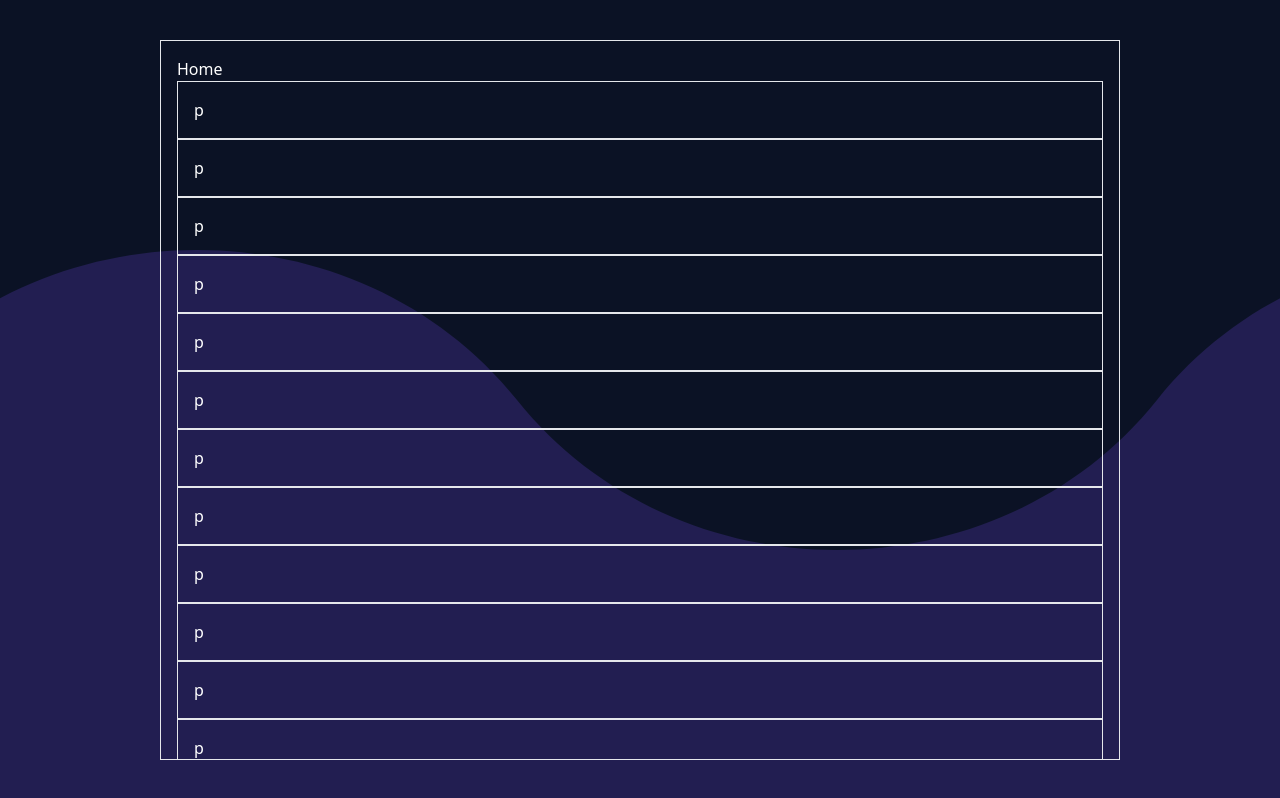
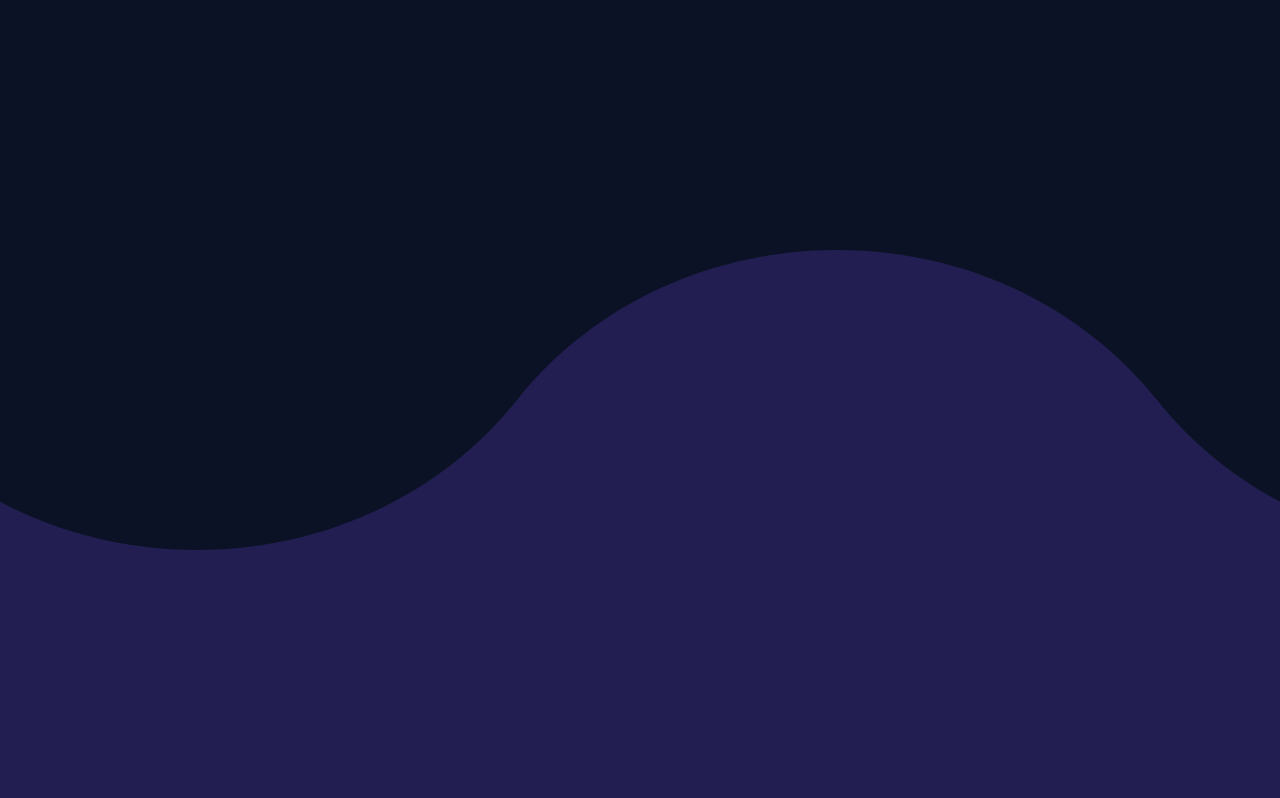
Before and after one commit to aja-silason/portfolio, a React (Vite) app: page / in a window 1280 px wide. Built offline with nearby package versions, Linux system fonts and the light colour scheme.

Commit message:
feat: adiciona dependencia axios e phosphor icon

```diff
--- a/package.json
+++ b/package.json
@@ -10,6 +10,7 @@
     "preview": "vite preview"
   },
   "dependencies": {
+    "axios": "^1.8.4",
     "react": "^19.0.0",
     "react-dom": "^19.0.0",
     "react-router-dom": "^7.4.1"
@@ -19,6 +20,7 @@
     "@types/react": "^19.0.10",
     "@types/react-dom": "^19.0.4",
     "@vitejs/plugin-react": "^4.3.4",
+    "@phosphor-icons/react": "^2.1.7",
     "autoprefixer": "^10.4.21",
     "eslint": "^9.21.0",
     "eslint-plugin-react-hooks": "^5.1.0",
--- /dev/null
+++ b/src/myportfolio/components/cards/profile.card.tsx
@@ -0,0 +1,7 @@
+export const ProfileCard = () => {
+    return (
+        <div>
+
+        </div>
+    )
+}
--- a/src/myportfolio/components/layouts/container.tsx
+++ b/src/myportfolio/components/layouts/container.tsx
@@ -1,6 +1,4 @@
 import { ReactNode } from "react"
-import { Header } from "./navbar"
-import { Footer } from "./footer"
 
 type props = {
     children: ReactNode
@@ -14,31 +12,8 @@ export const Container = ({children}: props) => {
                 <div className="absolute inset-0 animate-waves bg-[url('/waves.svg')] bg-repeat-x bg-[length:200%_100%] opacity-20 z-0" />
 
                 <div className="relative z-10 flex items-center justify-center h-full text-white overflow-hidden flex-col">
-                    <div className="border md:w-[960px] md:h-[720px] w-full p-[1em] overflow-hidden overflow-y-auto">
+                    <div className="md:w-[960px] md:h-[720px] w-full p-[1em] overflow-hidden overflow-y-auto">
                         {children}
-                        <p className="border p-[1em]">p</p>
-                        <p className="border p-[1em]">p</p>
-                        <p className="border p-[1em]">p</p>
-                        <p className="border p-[1em]">p</p>
-                        <p className="border p-[1em]">p</p>
-                        <p className="border p-[1em]">p</p>
-                        <p className="border p-[1em]">p</p>
-                        <p className="border p-[1em]">p</p>
-                        <p className="border p-[1em]">p</p>
-                        <p className="border p-[1em]">p</p>
-                        <p className="border p-[1em]">p</p>
-                        <p className="border p-[1em]">p</p>
-                        <p className="border p-[1em]">p</p>
-                        <p className="border p-[1em]">p</p>
-                        <p className="border p-[1em]">p</p>
-                        <p className="border p-[1em]">p</p>
-                        <p className="border p-[1em]">p</p>
-                        <p className="border p-[1em]">p</p>
-                        <p className="border p-[1em]">p</p>
-                        <p className="border p-[1em]">p</p>
-                        <p className="border p-[1em]">p</p>
-                        <p className="border p-[1em]">p</p>
-                        <p className="border p-[1em]">p</p>
                     </div>
                 </div>
 
--- a/src/myportfolio/components/layouts/footer/index.tsx
+++ /dev/null
@@ -1,7 +0,0 @@
-export const Footer = () => {
-    return (
-        <div>
-            <p>Footer</p>
-        </div>
-    )
-}
--- a/src/myportfolio/components/layouts/navbar/index.tsx
+++ /dev/null
@@ -1,7 +0,0 @@
-export const Header = () => {
-    return (
-        <div className="bg-[#424242]">
-            <p>Header</p>
-        </div>
-    )
-}
--- a/src/myportfolio/home.tsx
+++ b/src/myportfolio/home.tsx
@@ -1,9 +1,10 @@
+import { ProfileCard } from "./components/cards/profile.card";
 import { Container } from "./components/layouts/container";
 
 export function Home () {
     return (
         <Container>
-            <p> Home</p>
+            <ProfileCard />
         </Container>
     )
 }
```
Also changed, not shown: 1 other file (tests, documents, lock files or other folders).
